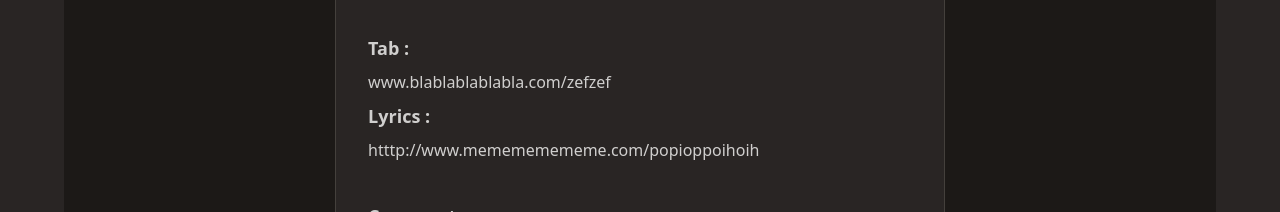
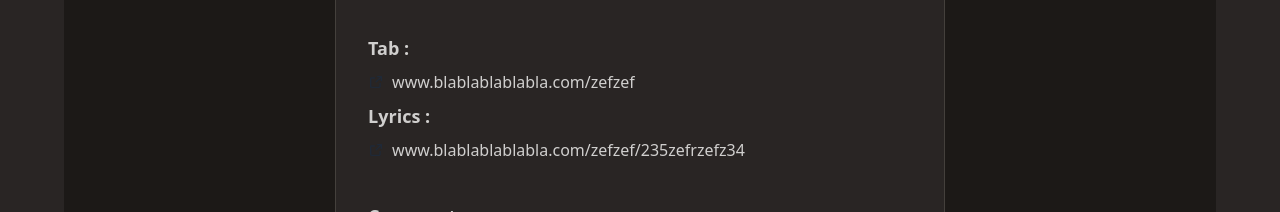
Before and after one commit to AnthonyBourret/My_Guitar_Tabs-client, a React (Vite) app: page /song in a window 1280 px wide. Shown: the part 533-745 px from the top of the page. Built offline with nearby package versions, Linux system fonts and the light colour scheme.

Commit message:
:construction: Icon added

```diff
--- /dev/null
+++ b/src/components/CustomComponents/BadgeStyleEdit.tsx
@@ -0,0 +1,13 @@
+import React from 'react';
+import { IconDelete } from "../../svg";
+
+function BadgeStyleEdit({ style }: { style: string }) {
+    return (
+        <div className="badge badge-sm badge-outline p-3 min-[820px]:badge-md min-[820px]:p-4 gap-2 cursor-pointer">
+            {style}
+            <IconDelete />
+        </div>
+    );
+};
+
+export default BadgeStyleEdit;
--- a/src/components/EditSong/EditSong.tsx
+++ b/src/components/EditSong/EditSong.tsx
@@ -3,7 +3,7 @@ import Header from '../Header/Header';
 import TextInput from "../CustomComponents/TextInput";
 import SelectInput from "../CustomComponents/SelectInput";
 import TextAreaInput from "../CustomComponents/TextAreaInput";
-import BadgeStyle from "../CustomComponents/BadgeStyle";
+import BadgeStyleEdit from "../CustomComponents/BadgeStyleEdit";
 import {
   difficultyOptions,
   progressionOptions,
@@ -32,8 +32,8 @@ function EditSong() {
           <div className="flex flex-col gap-4 items-center sm:w-[40%]">
             <SelectInput label="Style" disabledText="Choose a style - 2 max" options={styleOptions} />
             <div className="flex gap-4">
-              <BadgeStyle style="Pop" />
-              <BadgeStyle style="Rock" />
+              <BadgeStyleEdit style="Pop" />
+              <BadgeStyleEdit style="Rock" />
             </div>
           </div>
         </div>
--- a/src/components/Modals/EditProgressionModal.tsx
+++ b/src/components/Modals/EditProgressionModal.tsx
@@ -12,7 +12,6 @@ function EditProgressionModal() {
                 </select>
                 <button type="submit" className="btn btn-primary btn-md text-lg">Save</button>
                 <form method="dialog">
-                    {/* if there is a button in form, it will close the modal */}
                     <button className="btn btn-sm btn-circle btn-ghost absolute right-2 top-2">✕</button>
                 </form>
             </div>
--- a/src/components/SongPage/SongPage.tsx
+++ b/src/components/SongPage/SongPage.tsx
@@ -1,8 +1,9 @@
 import React from 'react';
+import { Link } from "react-router-dom";
 import Header from '../Header/Header';
 import BadgeStyle from "../CustomComponents/BadgeStyle";
 import EditProgressionModal from "../Modals/EditProgressionModal";
-import { Link } from "react-router-dom";
+import { IconLink } from "../../svg";
 
 function SongPage() {
     return (
@@ -46,9 +47,15 @@ function SongPage() {
                 {/* Link and Comments sections */}
                 <div className="flex flex-col gap-2 px-4 w-full">
                     <p className="font-semibold sm:text-lg">Tab :</p>
-                    <Link to="/tabsLink" className="truncate" target="_blank" rel="noreferrer">www.blablablablabla.com/zefzef</Link>
+                    <div className="flex gap-2 items-center">
+                        <IconLink />
+                        <Link to="/tabsLink" className="truncate" target="_blank" rel="noreferrer">www.blablablablabla.com/zefzef</Link>
+                    </div>
                     <p className="font-semibold sm:text-lg">Lyrics :</p>
-                    <Link to="/lyricsLink" className="truncate" target="_blank" rel="noreferrer">htttp://www.memememememe.com/popioppoihoih</Link>
+                    <div className="flex gap-2 items-center">
+                        <IconLink />
+                        <Link to="/lyricsLink" className="truncate" target="_blank" rel="noreferrer">www.blablablablabla.com/zefzef/235zefrzefz34</Link>
+                    </div>
                 </div>
                 <div className="flex flex-col gap-2 px-4 w-full">
                     <h3 className="font-semibold sm:text-lg">Comments :</h3>
--- /dev/null
+++ b/src/svg/IconDelete.tsx
@@ -0,0 +1,11 @@
+import React from 'react';
+
+function IconDelete() {
+    return (
+        <svg className="w-4 h-4" aria-hidden="true" xmlns="http://www.w3.org/2000/svg" fill="none" viewBox="0 0 24 24">
+            <path stroke="currentColor" strokeLinecap="round" strokeLinejoin="round" strokeWidth="2" d="M5 7h14m-9 3v8m4-8v8M10 3h4a1 1 0 0 1 1 1v3H9V4a1 1 0 0 1 1-1ZM6 7h12v13a1 1 0 0 1-1 1H7a1 1 0 0 1-1-1V7Z" />
+        </svg>
+    );
+};
+
+export default IconDelete;
--- /dev/null
+++ b/src/svg/IconLink.tsx
@@ -0,0 +1,11 @@
+import React from 'react';
+
+function IconLink() {
+    return (
+        <svg className="w-4 h-4 text-gray-800 dark:text-white" aria-hidden="true" xmlns="http://www.w3.org/2000/svg" fill="none" viewBox="0 0 24 24">
+            <path stroke="currentColor" strokeLinecap="round" strokeLinejoin="round" strokeWidth="2" d="M18 14v4.8a1.2 1.2 0 0 1-1.2 1.2H5.2A1.2 1.2 0 0 1 4 18.8V7.2A1.2 1.2 0 0 1 5.2 6h4.6m4.4-2H20v5.8m-7.9 2L20 4.2" />
+        </svg>
+    );
+};
+
+export default IconLink;
--- a/src/svg/index.tsx
+++ b/src/svg/index.tsx
@@ -2,3 +2,5 @@ export { default as Logo } from './Logo';
 export { default as IconToLearn } from './IconToLearn';
 export { default as IconInProgress } from './IconInProgress';
 export { default as IconLearned } from './IconLearned';
+export { default as IconDelete } from './IconDelete';
+export { default as IconLink } from './IconLink';
```
